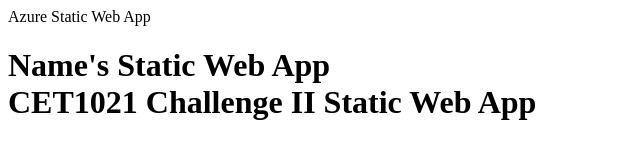
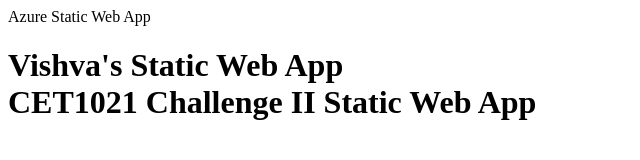
Before and after one commit to Vishva-p/Vishva-Patel, a plain HTML site: page files/index.html in a window 1280 px wide. Shown: the whole page, without its empty margins (0-640 px from the left). Drawn offline with Linux system fonts and the light colour scheme.

Commit message:
Update index.html

```diff
--- a/files/index.html
+++ b/files/index.html
@@ -1,6 +1,6 @@
 <html>
 <head>Azure Static Web App</head>
 <body>
-<h1>Name's Static Web App<br>CET1021 Challenge II Static Web App</h1>
+<h1>Vishva's Static Web App<br>CET1021 Challenge II Static Web App</h1>
 </body>
 </html>
```
